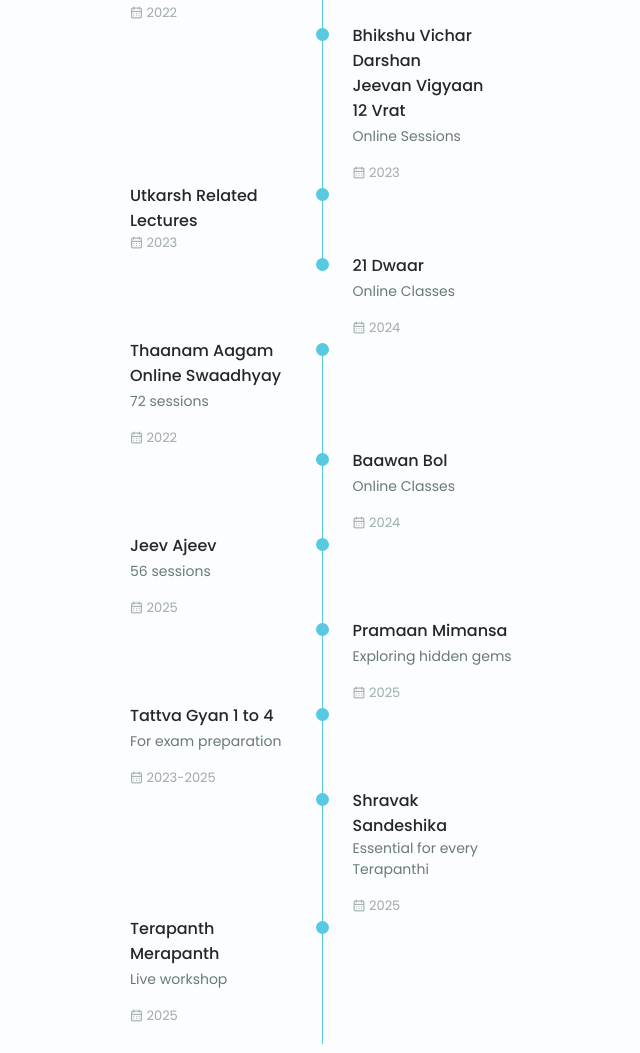
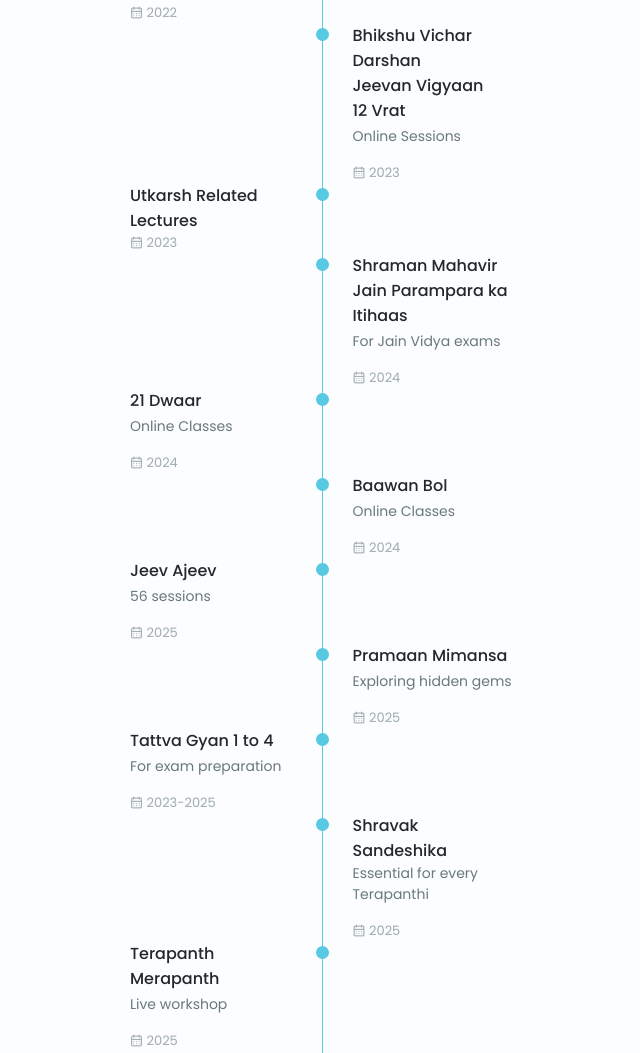
Before and after one commit to Calcyjain/Sudhanshu, a plain HTML site: page index.html in a window 1280 px wide. Shown: the part 4099-5152 px from the top of the page, without its empty margins (318-958 px from the left). Drawn offline with nearby package versions, Linux system fonts and the light colour scheme.

Commit message:
Update index.html

```diff
--- a/index.html
+++ b/index.html
@@ -847,12 +847,14 @@
                              <div>
 <!--                                 <span class="qualification__line"></span> -->
                                 <span class="qualification__rounder"></span>
+                                   <span class="qualification__line"></span>
                             </div>
                             <div>
 <!--                                 <h3 class="qualification__title">Bhikshu Vichar Darshan</h3>
                                 <h3 class="qualification__title">Jeevan Vigyaan</h3> -->
-                                <h3 class="qualification__title">21 Dwaar</h3>
-                                <span class="qualification__subtitle">Online Classes</span>
+                                <h3 class="qualification__title">Shraman Mahavir</h3>
+                                <h3 class="qualification__title">Jain Parampara ka Itihaas</h3>
+                                <span class="qualification__subtitle">For Jain Vidya exams</span>
                                 <div class="qualification__calendar">
                                     <i class="uil uil-calendar-alt"></i>
                                     2024
@@ -863,11 +865,11 @@
 
                         <div class="qualification__data">
                             <div>
-                                <h3 class="qualification__title">Thaanam Aagam Online Swaadhyay</h3>
-                                <span class="qualification__subtitle">72 sessions</span>
+                                <h3 class="qualification__title">21 Dwaar</h3>
+                                <span class="qualification__subtitle">Online Classes</span>
                                 <div class="qualification__calendar">
                                     <i class="uil uil-calendar-alt"></i>
-                                    2022
+                                    2024
                                 </div>
                             </div>
 
```
